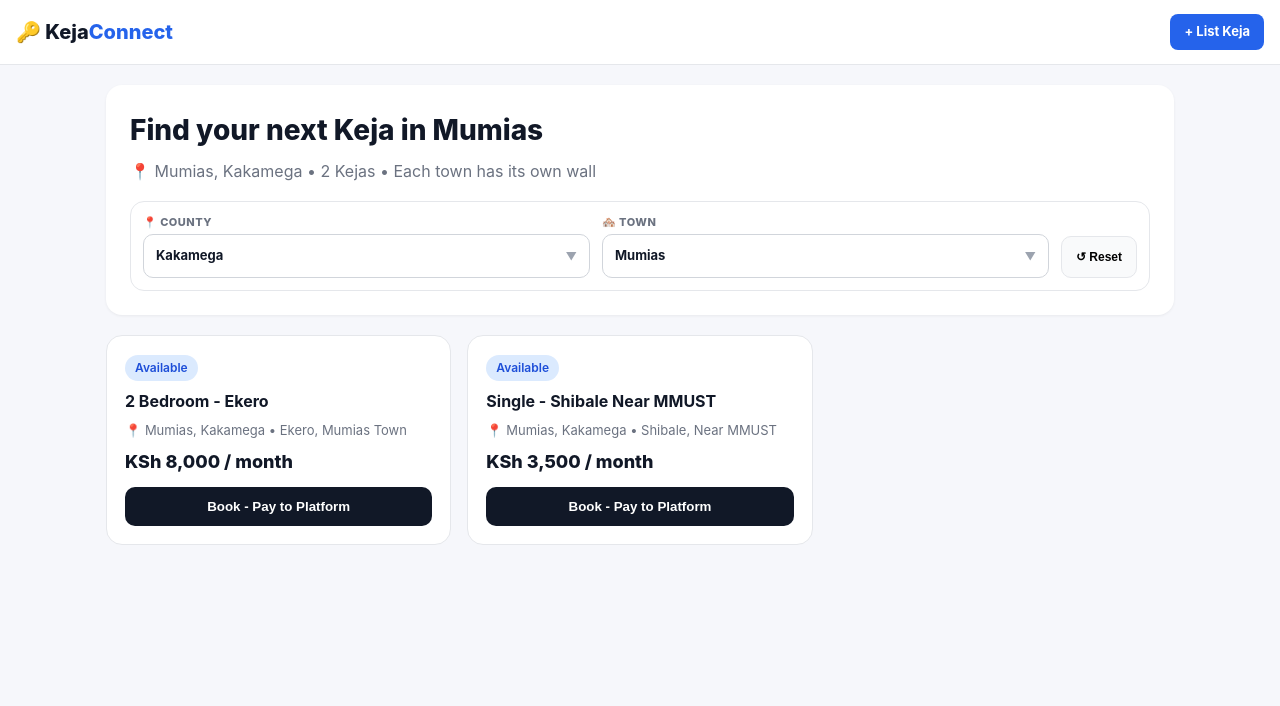
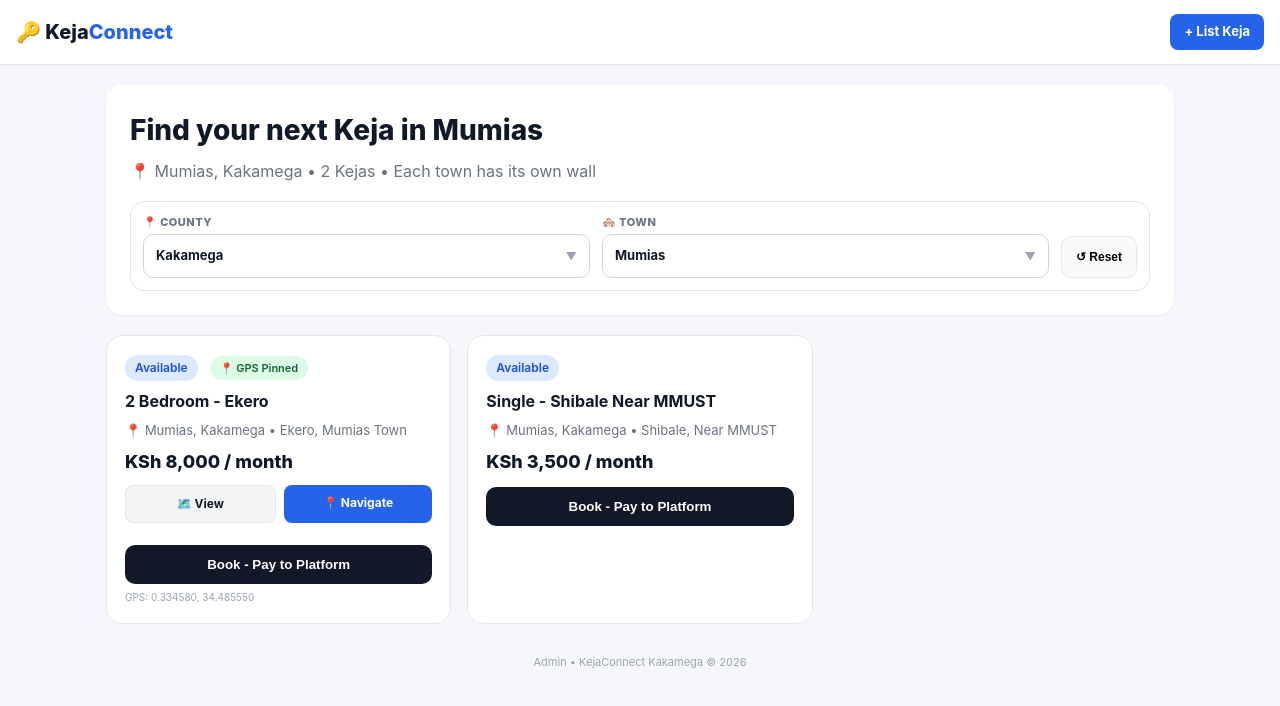
Before and after one commit to muhsinswaleh69-max/KejaConnect, a Next.js app: page / in a window 1280 px wide. Shown: the top 706 px of the page. Built offline with nearby package versions, Linux system fonts and the light colour scheme.

Commit message:
Update page.tsx

```diff
--- a/app/page.tsx
+++ b/app/page.tsx
@@ -87,7 +87,7 @@ function SearchableDropdown({icon, label, options, value, onChange, placeholder}
 }
 
 const defaultKejas = [
-  {id:1, title:"2 Bedroom - Ekero", rent:8000, location:"Ekero, Mumias Town", county:"Kakamega", town:"Mumias", mpesa:"0722", yourCut:1600, toLandlord:6400},
+  {id:1, title:"2 Bedroom - Ekero", rent:8000, location:"Ekero, Mumias Town", county:"Kakamega", town:"Mumias", mpesa:"0722", yourCut:1600, toLandlord:6400, lat:"0.334580", lng:"34.485550"},
   {id:2, title:"Single - Shibale Near MMUST", rent:3500, location:"Shibale, Near MMUST", county:"Kakamega", town:"Mumias", mpesa:"0712", yourCut:700, toLandlord:2800},
 ]
 
@@ -117,10 +117,29 @@ export default function Home(){
           </div>
         </div>
         {filtered.length===0? <div style={{background:'white', padding:'32px', borderRadius:'16px', textAlign:'center', border:'1px dashed #d1d5db'}}><h3>🏜️ No Kejas in {town} yet</h3><p style={{fontSize:'13px', color:'#6b7280'}}>Be first to list in {town}, {county}!</p><a href="/list" style={{display:'inline-block', marginTop:'12px', background:'#111827', color:'white', padding:'10px 18px', borderRadius:'8px', textDecoration:'none', fontWeight:700}}>List Keja in {town}</a></div> :
-          <div className="grid">{filtered.map(k=>(
-            <div key={k.id} className="card"><span className="badge badge-blue">Available</span><h3>{k.title}</h3><div className="meta">📍 {k.town}, {k.county} • {k.location}</div><div className="price">KSh {k.rent.toLocaleString()} / month</div><button className="btn">Book - Pay to Platform</button></div>
-          ))}</div>
+          <div className="grid">
+            {filtered.map((k:any)=>(
+              <div key={k.id} className="card" style={{position:'relative'}}>
+                <div style={{marginBottom:'6px'}}>
+                  <span className="badge badge-blue">Available</span>
+                  {k.lat && <span className="badge" style={{background:'#dcfce7', color:'#166534', marginLeft:'6px', fontSize:'11px'}}>📍 GPS Pinned</span>}
+                </div>
+                <h3 style={{marginTop:'8px'}}>{k.title}</h3>
+                <div className="meta">📍 {k.town}, {k.county} • {k.location}</div>
+                <div className="price">KSh {k.rent.toLocaleString()} / month</div>
+                {k.lat && k.lng && (
+                  <div style={{display:'flex', gap:'8px', margin:'10px 0'}}>
+                    <a href={`https://www.google.com/maps?q=${k.lat},${k.lng}`} target="_blank" style={{flex:1, textAlign:'center', background:'#f3f4f6', padding:'9px', borderRadius:'8px', fontSize:'12px', fontWeight:700, textDecoration:'none', color:'#111827', border:'1px solid #e5e7eb'}}>🗺️ View</a>
+                    <a href={`https://www.google.com/maps/dir/?api=1&destination=${k.lat},${k.lng}`} target="_blank" style={{flex:1, textAlign:'center', background:'#2563eb', padding:'9px', borderRadius:'8px', fontSize:'12px', fontWeight:700, textDecoration:'none', color:'white'}}>📍 Navigate</a>
+                  </div>
+                )}
+                <button className="btn" onClick={()=>alert(`BOOK ${k.title} in ${k.town}`)}>Book - Pay to Platform</button>
+                {k.lat && <div style={{fontSize:'10px', color:'#9ca3af', marginTop:'6px'}}>GPS: {k.lat}, {k.lng}</div>}
+              </div>
+            ))}
+          </div>
         }
+        <div style={{textAlign:'center', marginTop:'30px', fontSize:'11px', color:'#9ca3af'}}><a href="/admin" style={{color:'#9ca3af'}}>Admin</a> • KejaConnect {county} © 2026</div>
       </div>
     </>
   )
```
